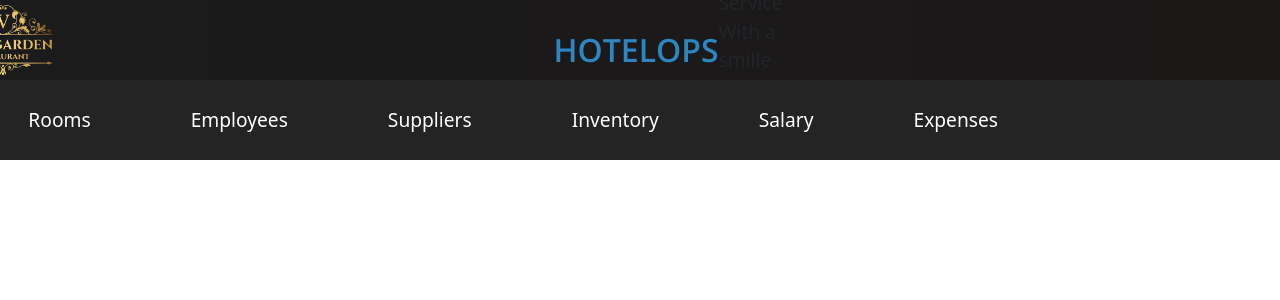
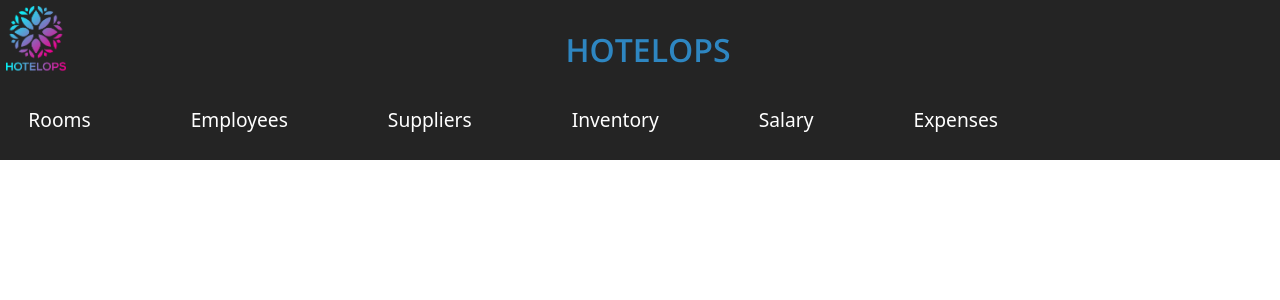
Before and after one commit to Lakshan555/Hotel-management-System, a React (Create React App) app in the folder client/: page / in a window 1280 px wide. Shown: the top 300 px of the page. Built offline with nearby package versions, Linux system fonts and the light colour scheme; a web font is replaced by a local one.

Commit message:
change nav bar

```diff
--- a/client/src/Components/Employee/Home.js
+++ b/client/src/Components/Employee/Home.js
@@ -127,7 +127,7 @@ export default class Home extends Component {
             </div>
             <div className="row">
               <div className="col-2 buttons">
-                <Link to="/attend" type="button" class="btn btn-primary buttonStyle" ><i class="fas fa-clock"></i>&nbsp;&nbsp;Attendance</Link><br /><br />
+                <Link to="/attend_home" type="button" class="btn btn-primary buttonStyle" ><i class="fas fa-clock"></i>&nbsp;&nbsp;Attendance</Link><br /><br />
               </div>
               <div className="col-2 buttons">
                 <a href="/emp_add" type="button" class="btn btn-success buttonStyle"><i class="fal fa-plus-circle"></i>&nbsp;&nbsp;Add Employee</a><br /><br />
--- a/client/src/Components/NavBar/Navbar.css
+++ b/client/src/Components/NavBar/Navbar.css
@@ -16,7 +16,7 @@
 }
 
 .navbar2{
-   background: linear-gradient(90deg, rgb(28, 27, 27) 0%, rgb(26, 23, 23) 100%);
+  background: #242424;
   height: 80px;
   display: flex;
   justify-content: center;
--- a/client/src/Components/NavBar/Navbar.js
+++ b/client/src/Components/NavBar/Navbar.js
@@ -30,12 +30,12 @@ function Navbar() {
          <nav className='navbar2'>
         <div className='navbar-container'>
         <Link to='/' className='navbar-logo' onClick={closeMobileMenu}>
-          <img className="logo-image" style={{ maxWidth: '100px', marginRight:'500px' }} src="../images/logo3.png" />
+          <img className="logo-image" style={{ maxWidth: '60px', marginRight:'500px' }} src="../images/newlogo.png" />
 
 
           </Link>
           <h2>HOTELOPS</h2>
-          <p className='slogen-p'>Service With a smille</p>
+
           <div className='menu-icon' onClick={handleClick}>
             <i className={click ? 'fas fa-times' : 'fas fa-bars'} />
           </div>
@@ -50,9 +50,7 @@ function Navbar() {
       <nav className='navbar'>
         <div className='navbar-container'>
 
-          <div className='menu-icon' onClick={handleClick}>
-            <i className={click ? 'fas fa-times' : 'fas fa-bars'} />
-          </div>
+
 
           <ul className={click ? 'nav-menu active' : 'nav-menu'}>
             <li className='nav-item'>
```
Also changed, not shown: client/public/images/newlogo.png (added).
